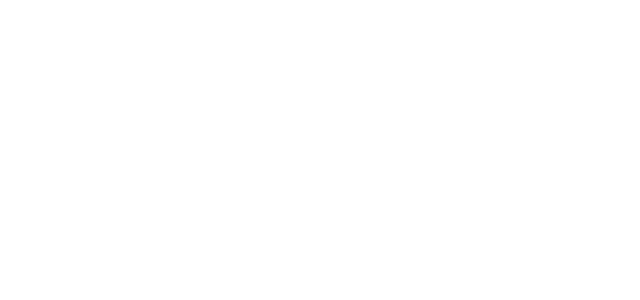
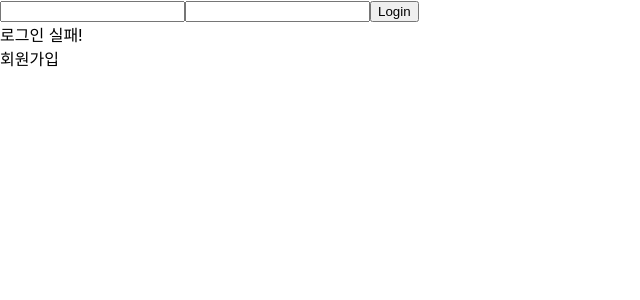
Before and after one commit to 5MYWEB/CLOSER-front, a React (Create React App) app: page / in a window 1280 px wide. Shown: the top 300 px of the page, without its empty margins (0-640 px from the left). Built offline with nearby package versions, Linux system fonts and the light colour scheme.

Commit message:
[ Feature ] 로그인 틀

```diff
--- a/src/App.js
+++ b/src/App.js
@@ -1,17 +1,17 @@
-// import Login from './pages/login';
-// import SignUp from './pages/signup';
-import React from 'react';
+import Login from './pages/login';
+import SignUp from './pages/signup';
+import React, { useState } from 'react';
 
 function App() {
-  // const [ isLoggedIn, setIsLoggedIn ] = useState(false)
+  const [ isLoggedIn, setIsLoggedIn ] = useState(false)
   // console.log(isLoggedIn)
 
   return (
     <div>
-      {/* <Login setIsLoggedIn={setIsLoggedIn} />
+      <Login setIsLoggedIn={setIsLoggedIn} />
       {isLoggedIn && <div>로그인 성공(&&)!</div>}
       {isLoggedIn ? <div>로그인 성공(삼항)!</div> : <div>로그인 실패!</div>}
-      <SignUp /> */}
+      <SignUp />
     </div>
   );
 }
--- /dev/null
+++ b/src/pages/login.js
@@ -0,0 +1,52 @@
+import React, { useState, useCallback } from 'react';
+
+function Login(props) {
+  const [userInputs, setUserInputs] = useState({
+    userId: '',
+    password: ''
+  });
+
+  const { userId, password } = userInputs;
+
+  const onChange=useCallback(
+    e => {
+      const { name, value } = e.target;
+      console.log(name, value);
+      setUserInputs({
+        ...userInputs,
+        [name]: value
+      });
+    },
+    [userInputs]
+  );
+  const onSubmit=(
+    e => {
+      e.preventDefault();
+      console.log(userInputs.userId);
+      console.log(userInputs.password);
+      props.setIsLoggedIn(true);
+    }
+  )
+
+  return (
+    <form onSubmit={onSubmit}>
+      <input
+        type="text"
+        name="userId"
+        value={userId}
+        onChange={onChange}
+      />
+      <input
+        type="password"
+        name="password"
+        value={password}
+        onChange={onChange}
+      />
+      <button type="submit">
+        Login
+      </button>
+    </form>
+  )
+}
+
+export default Login;
--- /dev/null
+++ b/src/pages/signup.js
@@ -0,0 +1,7 @@
+import React from 'react';
+
+function SignUp() {
+  return <div>회원가입</div>
+}
+
+export default SignUp;
```
